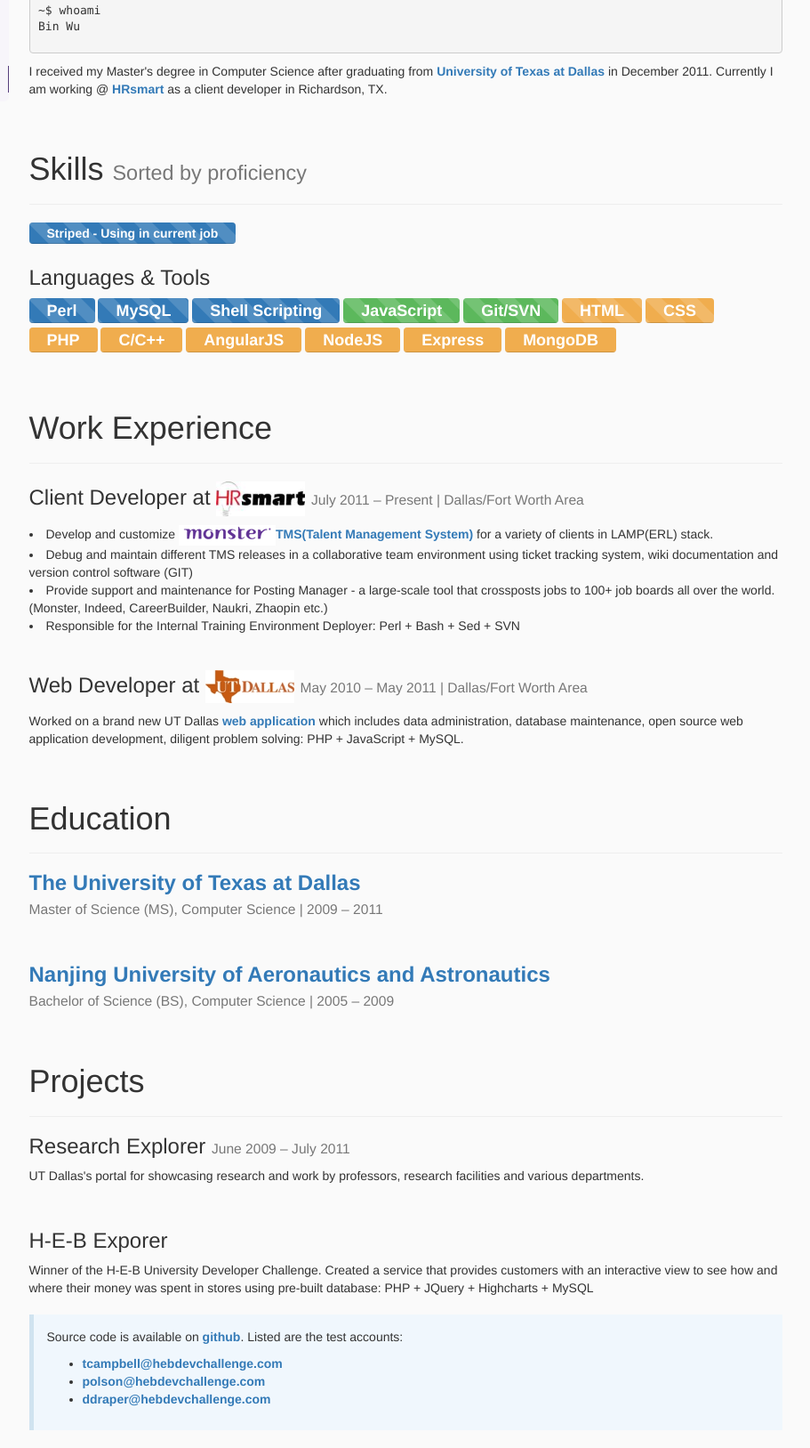
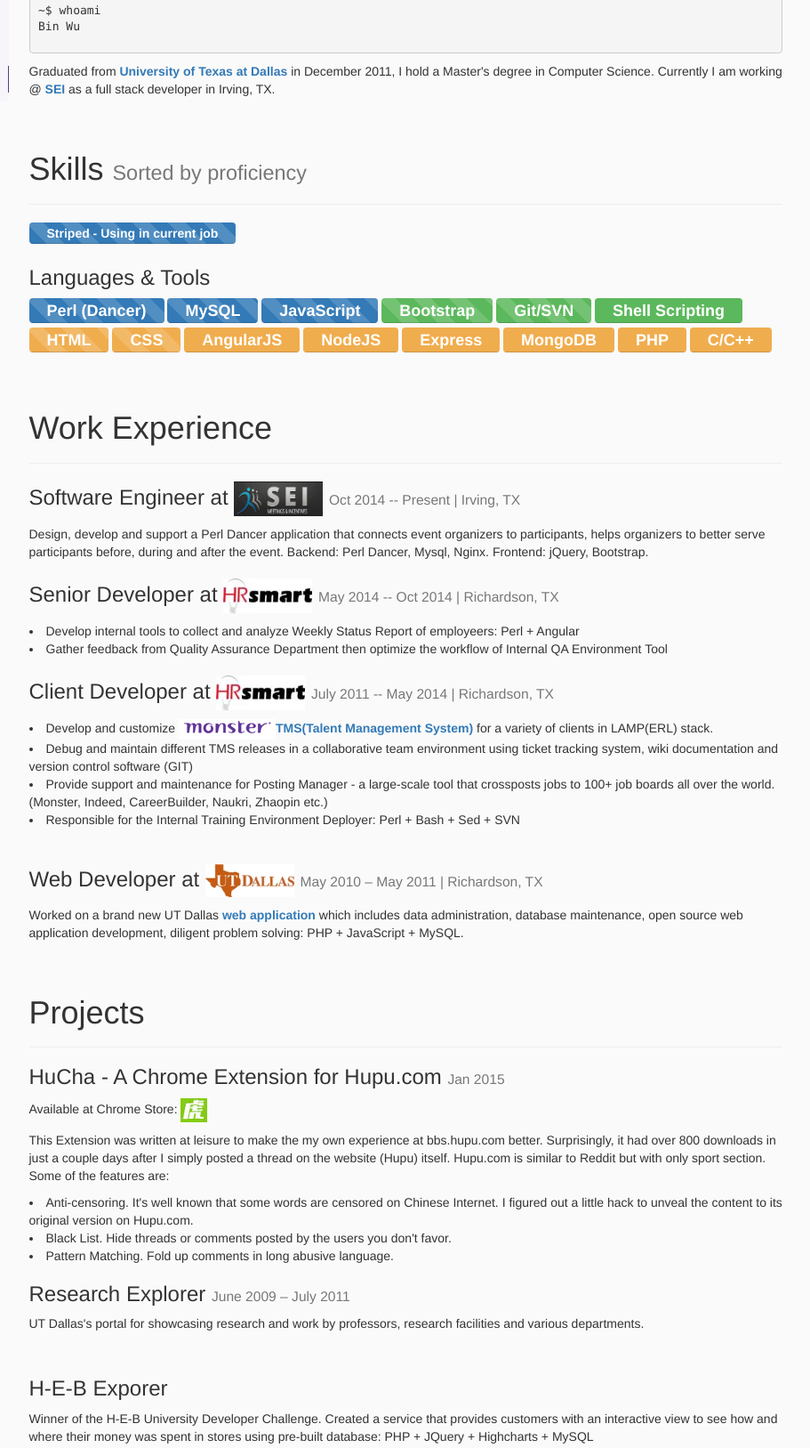
Before and after one commit to nosrevi/ME, a plain HTML site: page index.html in a window 1280 px wide. Shown: the part 146-1773 px from the top of the page at 89% size, without its empty margins (330-1241 px from the left). Drawn offline with nearby package versions, Linux system fonts and the light colour scheme.

Commit message:
update profile

```diff
--- a/index.html
+++ b/index.html
@@ -851,8 +851,8 @@
                         <li><a href="#me"><i class="glyphicon glyphicon-book"></i>&nbsp;<i class="glyphicon glyphicon-chevron-right pull-right"></i> Me</a></li>
                         <li><a href="#skills"><i class="glyphicon glyphicon-thumbs-up"></i>&nbsp;<i class="glyphicon glyphicon-chevron-right pull-right"></i> Skills</a></li>
                         <li><a href="#work"><i class="glyphicon glyphicon-wrench"></i>&nbsp;<i class="glyphicon glyphicon-chevron-right pull-right"></i> Work Experience</a></li>
+                        <li><a href="#projects"><i class="glyphicon glyphicon-tasks"></i>&nbsp;<i class="glyphicon glyphicon-chevron-right pull-right"></i> Projects</a></li>
                         <li><a href="#education"><i class="glyphicon glyphicon-book"></i>&nbsp;<i class="glyphicon glyphicon-chevron-right pull-right"></i> Education</a></li>
-                        <li><a href="#projects"><i class="glyphicon glyphicon-tasks"></i>&nbsp;<i class="glyphicon glyphicon-chevron-right pull-right"></i> Projects</a></li>
                         <li><a href="#contact"><i class="glyphicon glyphicon-envelope"></i>&nbsp;<i class="glyphicon glyphicon-chevron-right pull-right"></i> Contact</a></li>
                         <li><a href="#resume"><i class="glyphicon glyphicon-file"></i>&nbsp;<i class="glyphicon glyphicon-chevron-right pull-right"></i> Resume</a></li>
                     </ul>
@@ -866,7 +866,7 @@
                     </div>
 		    <pre>
 		    <p>~$ whoami<br/>Bin Wu</p></pre>
-                    <p>I received my Master's degree in Computer Science after graduating from  <a href="http://www.utdallas.edu/">University of Texas at Dallas</a> in December 2011. Currently I am working @ <a href="http://www.hrsmart.com">HRsmart</a> as a client developer in Richardson, TX.</p>
+                    <p>Graduated from <a href="http://www.utdallas.edu/">University of Texas at Dallas</a> in December 2011, I hold a Master's degree in Computer Science. Currently I am working @ <a href="http://www2.sei-mi.com">SEI</a> as a full stack developer in Irving, TX.</p>
                 </div>
                 <div class="section" id="skills">
                     <div class="page-header">
@@ -881,31 +881,28 @@
                     </div>
                     <h3>Languages & Tools</h3>
                     <div class="progress progress-striped active">
-                        <div class="progress-bar" style="width: 100%;">Perl</div>
+                        <div class="progress-bar" style="width: 100%;">Perl (Dancer)</div>
                     </div>
                     <div class="progress progress-striped active">
                         <div class="progress-bar" style="width: 100%;">MySQL</div>
                     </div>
                     <div class="progress progress-striped active">
-                        <div class="progress-bar" style="width: 100%;">Shell Scripting</div>
+                        <div class="progress-bar" style="width: 100%;">JavaScript</div>
                     </div>
                     <div class="progress progress-striped active">
-                        <div class="progress-bar progress-bar-success " style="width: 100%;">JavaScript</div>
+                        <div class="progress-bar progress-bar-success " style="width: 100%;">Bootstrap</div>
                     </div>
                     <div class="progress progress-striped active">
                         <div class="progress-bar progress-bar-success" style="width: 100%;">Git/SVN</div>
+                    </div>
+                    <div class="progress active">
+                        <div class="progress-bar progress-bar-success" style="width: 100%;">Shell Scripting</div>
                     </div>
                     <div class="progress progress-striped active">
                         <div class="progress-bar progress-bar-warning " style="width: 100%;">HTML</div>
                     </div>
                     <div class="progress progress-striped active">
                         <div class="progress-bar progress-bar-warning" style="width: 100%;">CSS</div>
-                    </div>
-                    <div class="progress">
-                        <div class="progress-bar progress-bar-warning" style="width: 100%;">PHP</div>
-                    </div>
-                    <div class="progress">
-                        <div class="progress-bar progress-bar-warning" style="width: 100%;">C/C++</div>
                     </div>
                     <div class="progress">
                         <div class="progress-bar progress-bar-warning" style="width: 100%;">AngularJS</div>
@@ -919,35 +916,44 @@
                     <div class="progress">
                         <div class="progress-bar progress-bar-warning" style="width: 100%;">MongoDB</div>
                     </div>
+                    <div class="progress">
+                        <div class="progress-bar progress-bar-warning" style="width: 100%;">PHP</div>
+                    </div>
+                    <div class="progress">
+                        <div class="progress-bar progress-bar-warning" style="width: 100%;">C/C++</div>
+                    </div>
                 </ul>
             </div>
             <div class="section" id="work">
                 <div class="page-header">
                     <h1>Work Experience</h1>
                 </div>
-                <h3>Client Developer at  <a href="http://hrsmart.com"><img src="img/105b797.png" alt="hrsmart.com"></a> <small>July 2011 – Present | Dallas/Fort Worth Area</small></h3>
+                <h3>Software Engineer at <a href="http://www2.sei-mi.com"><img src="img/sei.jpg" alt="SEI" width="100px" height="39px"></a> <small>Oct 2014 -- Present | Irving, TX</small></h3>
+                Design, develop and support a Perl Dancer application that connects event organizers to participants, helps organizers to better serve participants before, during and after the event. Backend: Perl Dancer, Mysql, Nginx. Frontend: jQuery, Bootstrap.
+                <h3>Senior Developer at  <a href="http://hrsmart.com"><img src="img/105b797.png" alt="hrsmart.com"></a> <small>May 2014 -- Oct 2014 | Richardson, TX</small></h3>
+                <li>Develop internal tools to collect and analyze Weekly Status Report of employeers: Perl + Angular</li>
+                <li>Gather feedback from Quality Assurance Department then optimize the workflow of Internal QA Environment Tool</li>
+                <h3>Client Developer at  <a href="http://hrsmart.com"><img src="img/105b797.png" alt="hrsmart.com"></a> <small>July 2011 -- May 2014 | Richardson, TX</small></h3>
                 <li>Develop and customize <a href="http://tms.monster.com"><img src="img/monster.png" alt="tms.monster.com">TMS(Talent Management System)</a> for a variety of clients in LAMP(ERL) stack.</li>
                 <li>Debug and maintain different TMS releases in a collaborative team environment using ticket tracking system, wiki documentation and version control software (GIT)</li>
                 <li>Provide support and maintenance for Posting Manager - a large-scale tool that crossposts jobs to 100+ job boards all over the world. (Monster, Indeed, CareerBuilder, Naukri, Zhaopin etc.)</li>
                 <li>Responsible for the Internal Training Environment Deployer: Perl + Bash + Sed + SVN</li>
                 <br>
-                <h3>Web Developer at <a href="http://utdallas.edu"><img src="img/30430d3.png" alt="utdallas.edu"></a> <small>May 2010 – May 2011 | Dallas/Fort Worth Area</small></h3>
+                <h3>Web Developer at <a href="http://utdallas.edu"><img src="img/30430d3.png" alt="utdallas.edu"></a> <small>May 2010 – May 2011 | Richardson, TX</small></h3>
                 <p>Worked on a brand new UT Dallas <a href="https://explorer.utdallas.edu/">web application</a> which includes data administration, database maintenance, open source web application development, diligent problem solving: PHP + JavaScript + MySQL.</p>
             </div>
 
-            <div class="section" id="education">
-                <div class="page-header">
-                    <h1>Education</h1>
-                </div>
-                <h3><a href="http://utdallas.edu">The University of Texas at Dallas</a><br><small>Master of Science (MS), Computer Science | 2009 – 2011</small></h3>
-                <br>
-                <h3><a href="http://iao.nuaa.edu.cn/">Nanjing University of Aeronautics and Astronautics</a><br><small>Bachelor of Science (BS), Computer Science | 2005 – 2009</small></h3>
-            </div>
             <div class="section" id="projects">
 
                 <div class="page-header">
                     <h1>Projects</h1>
                 </div>
+                <h3>HuCha - A Chrome Extension for Hupu.com <small>Jan 2015</small></h3>
+                <p>Available at Chrome Store: <a href="https://chrome.google.com/webstore/detail/%E8%99%8E%E6%8F%92-%E8%99%8E%E6%89%91%E8%AE%BA%E5%9D%9B%E5%8A%A9%E6%89%8B%E6%8F%92%E4%BB%B6/pplicdfdfdidkokeepldocmmmbonglpo"><img src="img/hucha.png"></img></a></p>
+                <p>This Extension was written at leisure to make the my own experience at bbs.hupu.com better. Surprisingly, it had over 800 downloads in just a couple days after I simply posted a thread on the website (Hupu) itself. Hupu.com is similar to Reddit but with only sport section. Some of the features are:</p>
+                <li>Anti-censoring. It's well known that some words are censored on Chinese Internet. I figured out a little hack to unveal the content to its original version on Hupu.com.</li>
+                <li>Black List. Hide threads or comments posted by the users you don't favor.</li>
+                <li>Pattern Matching. Fold up comments in long abusive language.</li>
                 <h3>Research Explorer <small>June 2009 – July 2011</small></h3>
                 <p>UT Dallas's portal for showcasing research and work by professors, research facilities and various departments.</p>
                 <br>
@@ -963,6 +969,14 @@
                         </ul>
                     </p>
                 </div>
+            </div>
+            <div class="section" id="education">
+                <div class="page-header">
+                    <h1>Education</h1>
+                </div>
+                <h3><a href="http://utdallas.edu">The University of Texas at Dallas</a><br><small>Master of Science (MS), Computer Science | 2009 – 2011</small></h3>
+                <br>
+                <h3><a href="http://iao.nuaa.edu.cn/">Nanjing University of Aeronautics and Astronautics</a><br><small>Bachelor of Science (BS), Computer Science | 2005 – 2009</small></h3>
             </div>
             <div class="section" id="contact">
                 <div class="page-header">
```
Also changed, not shown: img/hucha.png (added), img/sei.jpg (added), 1 other file.
